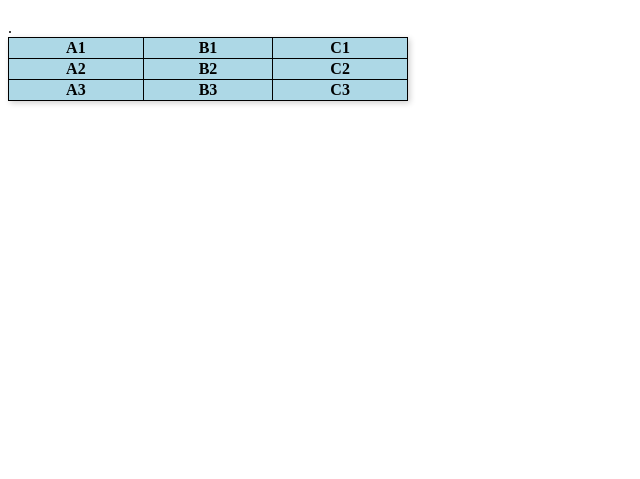
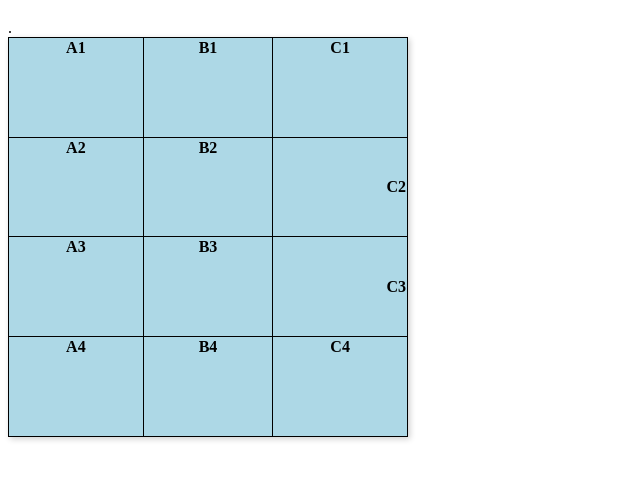
Before and after one commit to RafaTimoteo/html-css, a plain HTML site: page Exercicios/ex023/index.html in a window 1280 px wide. Shown: the part 61-540 px from the top of the page, without its empty margins (0-640 px from the left). Drawn offline with Linux system fonts and the light colour scheme.

Commit message:
resolução

```diff
--- a/Exercicios/ex023/index.html
+++ b/Exercicios/ex023/index.html
@@ -6,19 +6,22 @@
     <style>
         table {
             width: 400px;
-            text-align: center;
+            height: 400px;
             border-collapse: collapse;
             font-weight: bold;
             box-shadow: 2px 2px 6px rgba(0, 0, 0, 0.192);
         }
 
-        tr {
-
-        }
-
         td {
             border: 1px solid black;
             background-color: lightblue;
+            text-align: center; /*Alinhamento horizontal */
+            vertical-align: top; /*Alinhamento vertical */
+        }
+
+        .numero {
+            text-align: right;
+            vertical-align: middle;
         }
     </style>
     <title>Tabelas</title>
@@ -34,12 +37,17 @@
         <tr>
             <td>A2</td>
             <td>B2</td>
-            <td>C2</td>.
+            <td class="numero">C2</td>.
         </tr>
         <tr>
             <td>A3</td>
             <td>B3</td>
-            <td>C3</td>
+            <td class="numero">C3</td>
+        </tr>
+        <tr>
+            <td>A4</td>
+            <td>B4</td>
+            <td>C4</td>
         </tr>
     </table>
 </body>
```
